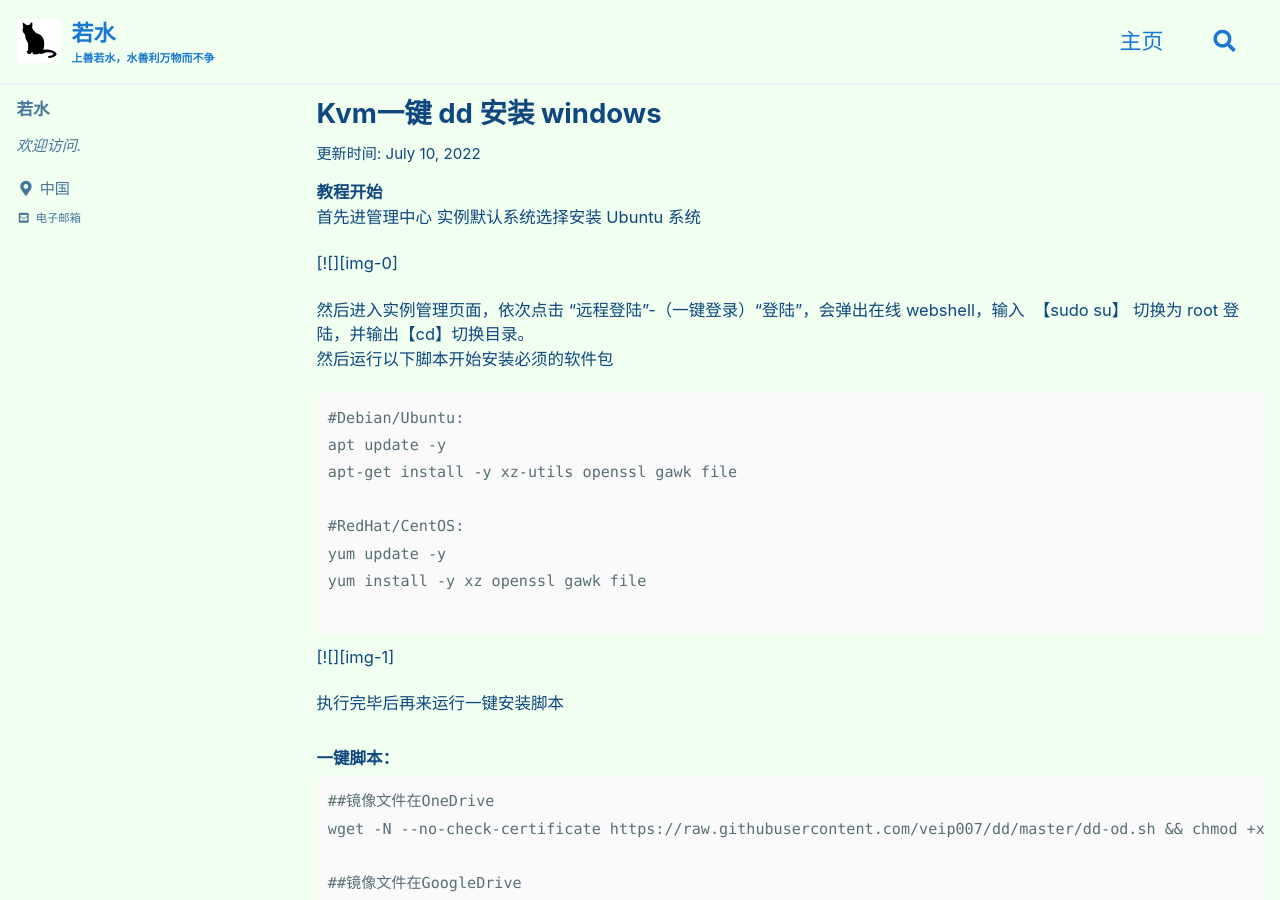
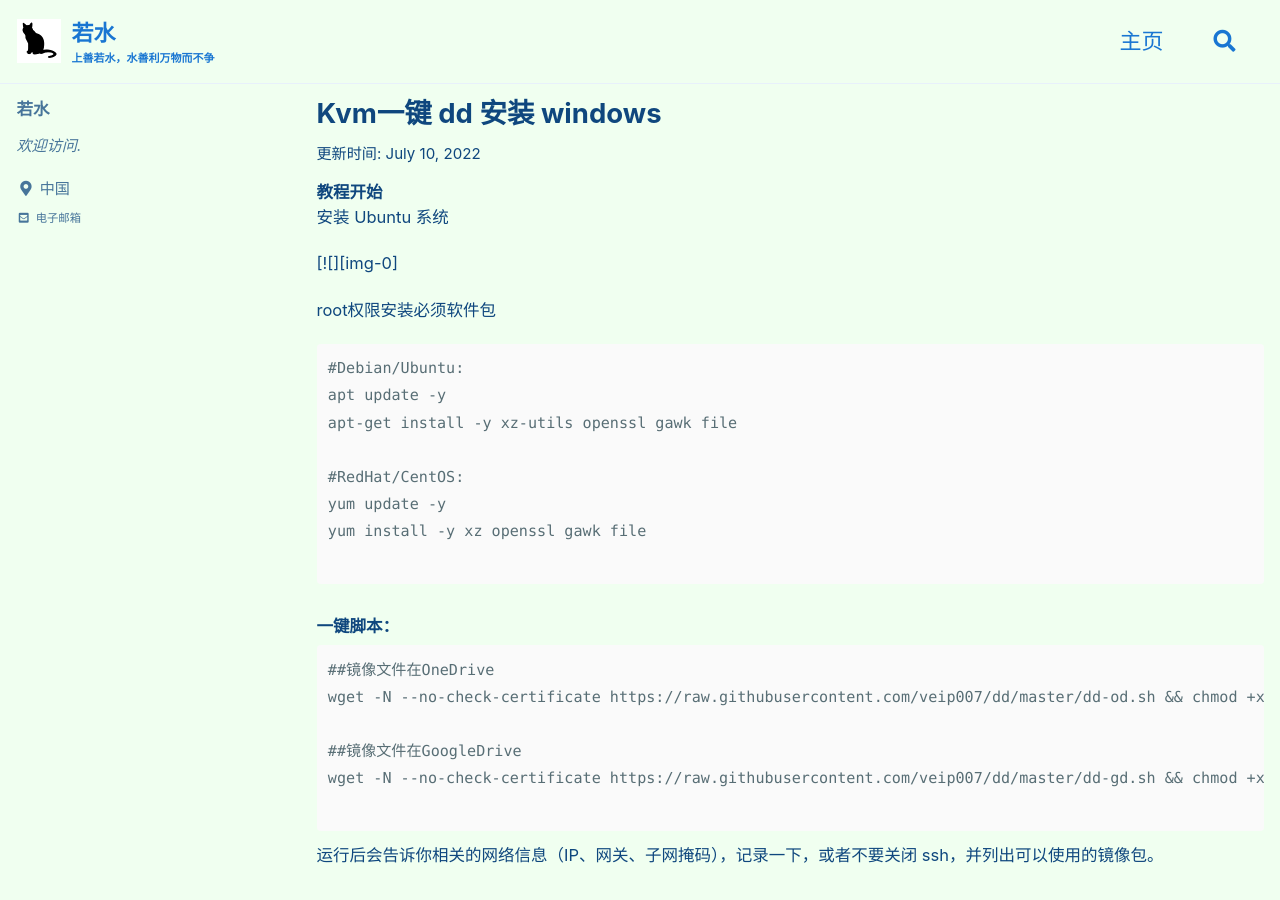
Before and after one commit to dbback/dbback.github.io, a Jekyll site: the page built from _posts/2022-07-10-KVM一键 DD 安装 Windows.md, in a window 1280 px wide and 900 px high. Built offline with Jekyll 4.4.1, drawn with Linux system fonts in a browser that asks for light colours; cached includes are drawn as plain includes; some web fonts are replaced; comment, search, counter and statistics services are not loaded.

Commit message:
Update 2022-07-10-KVM一键 DD 安装 Windows.md

````diff
--- a/_posts/2022-07-10-KVM一键 DD 安装 Windows.md
+++ b/_posts/2022-07-10-KVM一键 DD 安装 Windows.md
@@ -4,12 +4,11 @@
 
 
 **教程开始**
-首先进管理中心 实例默认系统选择安装 Ubuntu 系统
+安装 Ubuntu 系统
 
 [![][img-0]
 
-然后进入实例管理页面，依次点击 “远程登陆”-（一键登录）“登陆”，会弹出在线 webshell，输入  【sudo su】 切换为 root 登陆，并输出【cd】切换目录。
-然后运行以下脚本开始安装必须的软件包
+root权限安装必须软件包
 
 ```
 #Debian/Ubuntu:
@@ -22,9 +21,7 @@ yum install -y xz openssl gawk file
 
 ```
 
-[![][img-1]
 
-执行完毕后再来运行一键安装脚本
 
 ### 一键脚本：
 
@@ -79,9 +76,6 @@ Windows 8.1 SP1 64位
 # Windows 10 ltsc 64位
 国内：http://d1.zizuer.cn/nn/System/DD/win10ltsc_x64.tar.gz
 国外：https://image.moeclub.org/GoogleDrive/1OVA3t-ZI2arkM4E4gKvofcBN9aoVdneh
-
-
-
 ```
 
 ```
````
